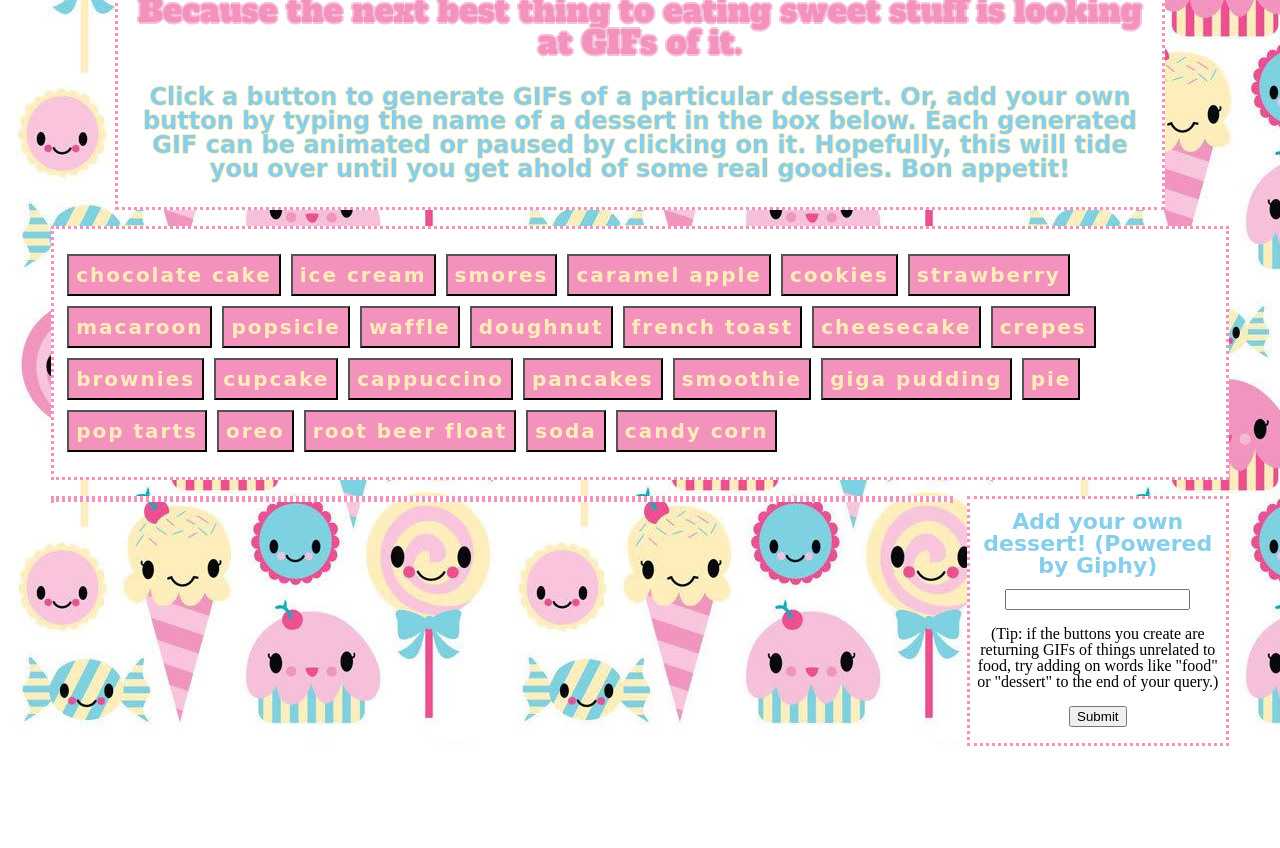
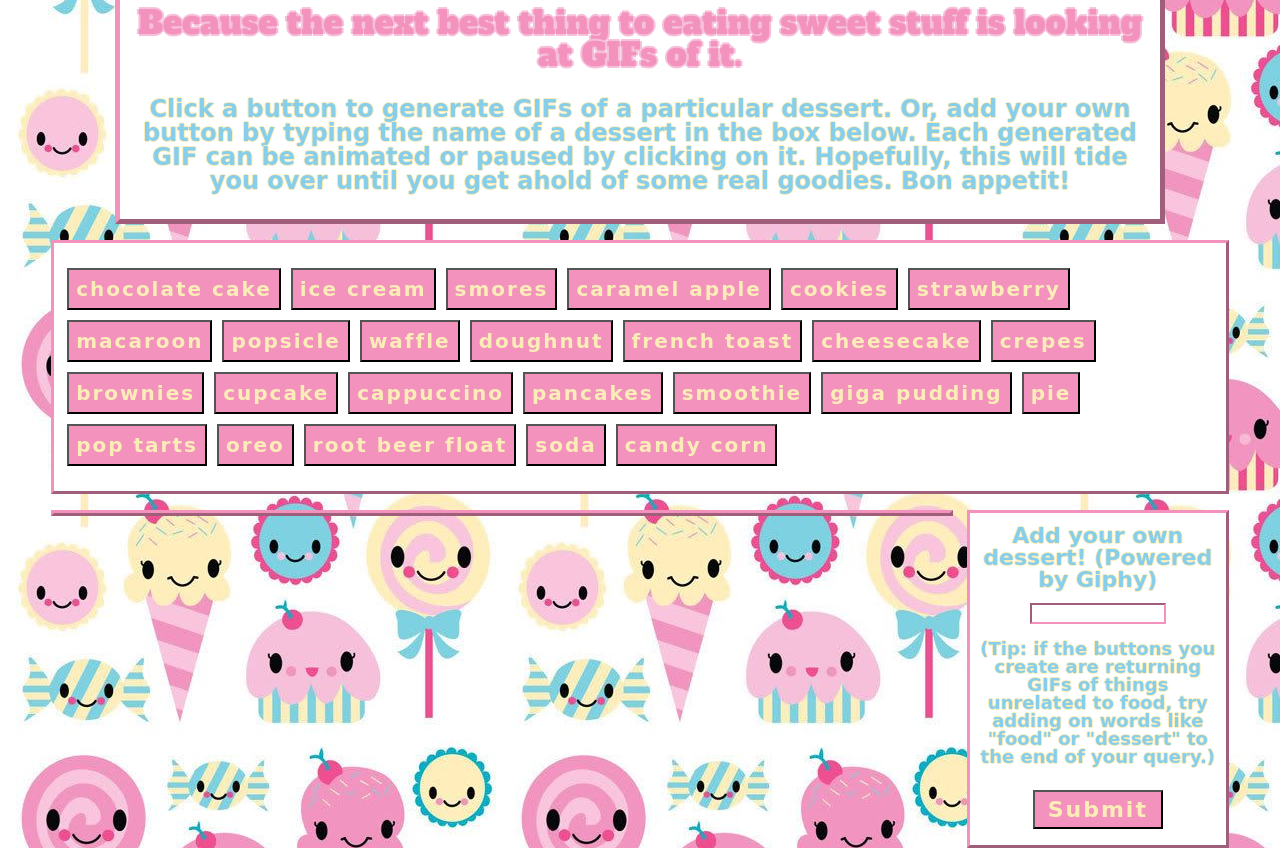
Before and after one commit to zagara2/GiphyHW, a plain HTML site: page index.html in a window 1280 px wide. Shown: the part 169-1017 px from the top of the page. Before the commit the page ends 915 px from the top, so only its background shows below. Drawn offline with nearby package versions, Linux system fonts and the light colour scheme; a web font is replaced by a local one.

Commit message:
more css

```diff
--- a/assets/css/style.css
+++ b/assets/css/style.css
@@ -6,10 +6,10 @@ html {
     background-color: white;
     margin-left: 9%;
     margin-right: 9%;
-    border-width: 3px;
-    border-style: dotted;
+    border-width: 5px;
+    border-style: outset;
     border-color: #f392bc;
-    margin-top: 15px;
+    margin-top: 25px;
 }
 
 #bigTitle {
@@ -53,7 +53,7 @@ html {
     margin-left: 4%;
     margin-right: 4%;
     border-width: 3px;
-    border-style: dotted;
+    border-style: outset;
     border-color: #f392bc;
     padding-left: 8px;
     padding-right: 8px;
@@ -82,13 +82,14 @@ html {
 	margin-right:9%;*/
 	text-align: center;
 	border-width: 3px;
-    border-style: dotted;
+    border-style: outset;
     border-color: #f392bc;
     float:right;
     display:inline-block;
     width:20%;
     margin-right:4%;
     padding-top:12px;
+
 
 
 
@@ -100,8 +101,42 @@ html {
 	font-weight: bold;
 	font-size:22px;
 	padding-bottom: 12px;
+	text-shadow: -1px 0 #fcedb8, 0 1px #fcedb8, 1px 0 #fcedb8, 0 -1px #fcedb8;
+	margin-left:5px;
+	margin-right:5px;
 
+}
 
+#dessert-input {
+	border-color:#f392bc;
+	width:50%;
+}
+
+#dessertSubmit {
+
+	margin-top: 8px;
+    /*background-color:#fcedb8;*/
+    /*background-color: #e65289;*/
+    background-color: #f392bc;
+    color: #fcedb8;
+    font-family: 'Patrick Hand SC', cursive;
+    padding: 5px;
+    padding-left:5%;
+    padding-right:5%;
+    font-size: 22px;
+    font-weight: bold;
+    letter-spacing: 2px;
+
+}
+
+#instructions2 {
+	padding-left:9px;
+	padding-right:9px;
+	color: skyblue;
+	font-family: 'Patrick Hand SC', cursive;
+	font-weight: bold;
+	font-size:18px;
+	text-shadow: -1px 0 #fcedb8, 0 1px #fcedb8, 1px 0 #fcedb8, 0 -1px #fcedb8;
 }
 
 #dessertPicsHere{
@@ -112,7 +147,7 @@ html {
     float-left;
     display:inline-block;
     border-width: 3px;
-    border-style: dotted;
+    border-style: outset;
     border-color: #f392bc;
 
 }
```
